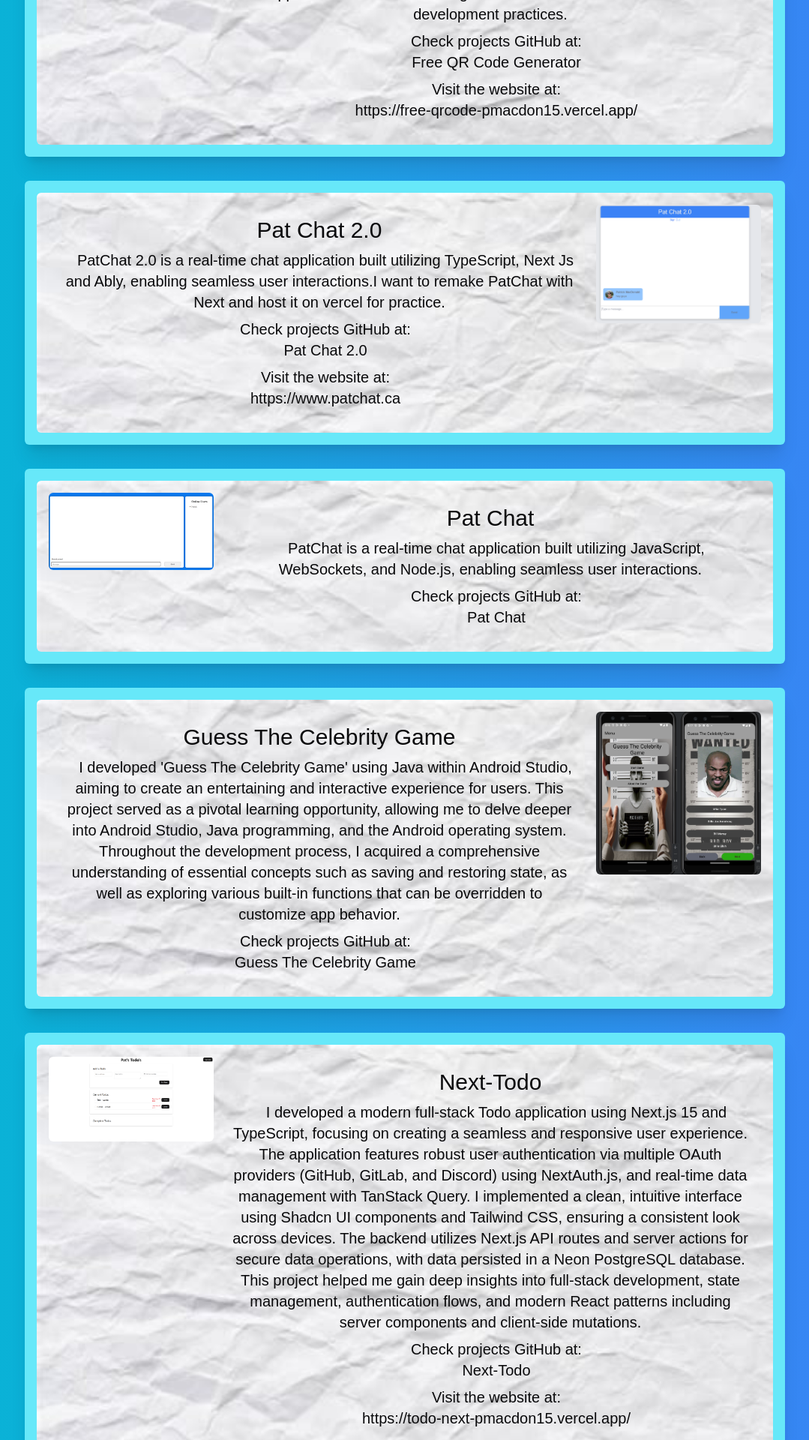
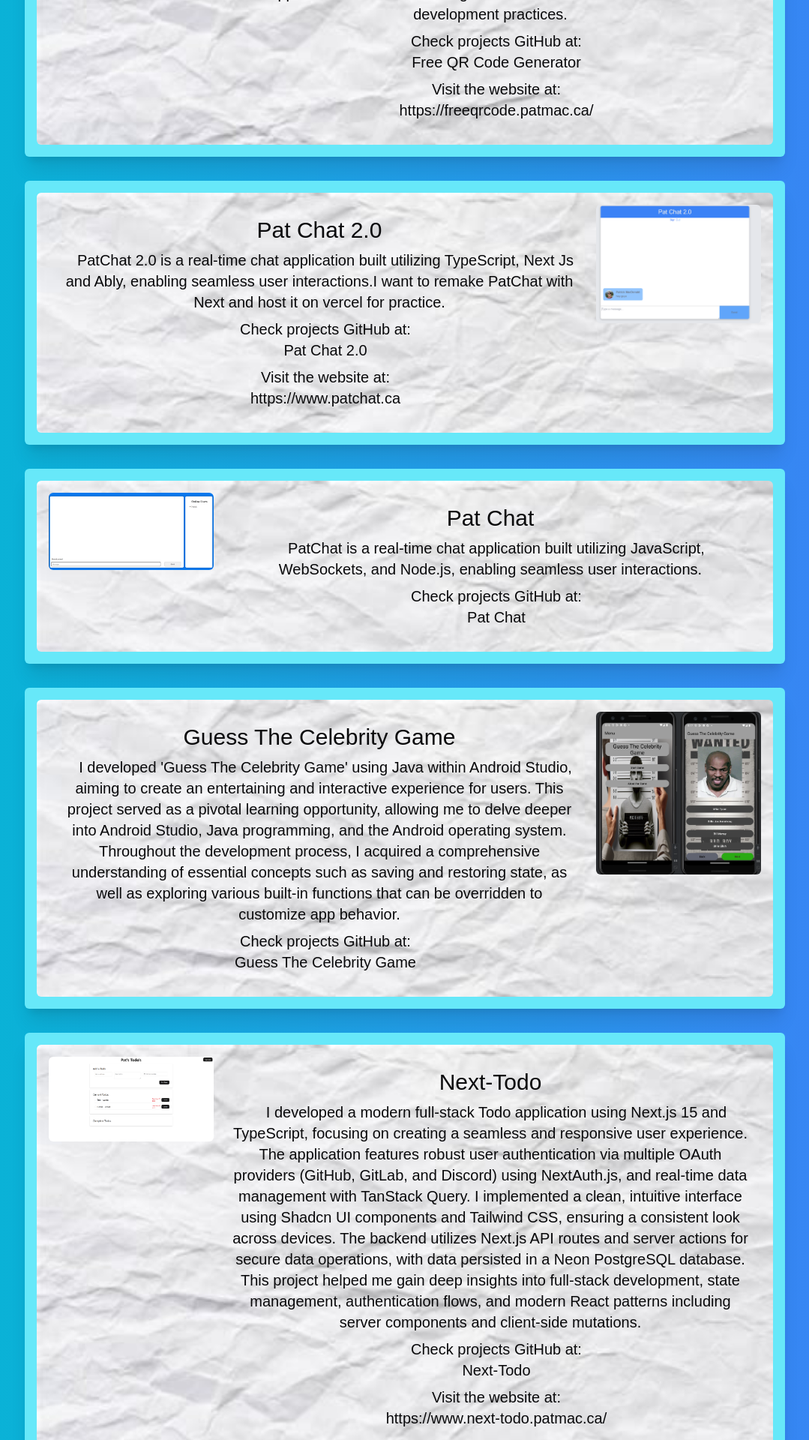
Before and after one commit to Pmacdon15/portfolio, a Next.js app: page /projects in a window 1280 px wide. Shown: the part 1800-3720 px from the top of the page at 75% size, without its empty margins (100-1179 px from the left). Built offline with nearby package versions, Linux system fonts and the light colour scheme.

Commit message:
updated urls

```diff
--- a/src/app/projects/page.tsx
+++ b/src/app/projects/page.tsx
@@ -12,7 +12,7 @@ const projects = [
     providing a seamless experience for users. I am proud of the outcome of this project and look forward to
     further enhancing its capabilities in the future.`,
     imagePath: "/PreTrips.jpg",
-    githubUrl: "https://github.com/Pmacdon15/pats-pretrips-2.0.git",
+    githubUrl: "https://github.com/Pmacdon15/pats-pretrips",
     url: "https://patspretrips.ca/"
   },
   {
@@ -43,7 +43,7 @@ const projects = [
     applications while maintaining clean code architecture and modern development practices.`,
     imagePath: "/qrcode.png",
     githubUrl: "https://github.com/Pmacdon15/free-qrcode",
-    url: "https://free-qrcode-pmacdon15.vercel.app/"
+    url: "https://freeqrcode.patmac.ca/"
   },
   {
     title: "Pat Chat 2.0",
@@ -83,7 +83,7 @@ const projects = [
     This project helped me gain deep insights into full-stack development, state management, authentication flows, and modern React patterns including server components and client-side mutations.`,
     "imagePath": "/todo-next.png",
     "githubUrl": "https://github.com/Pmacdon15/todo-next",
-    "url": "https://todo-next-pmacdon15.vercel.app/"
+    "url": "https://www.next-todo.patmac.ca/"
   },
   {
     title: "Todo",
```
